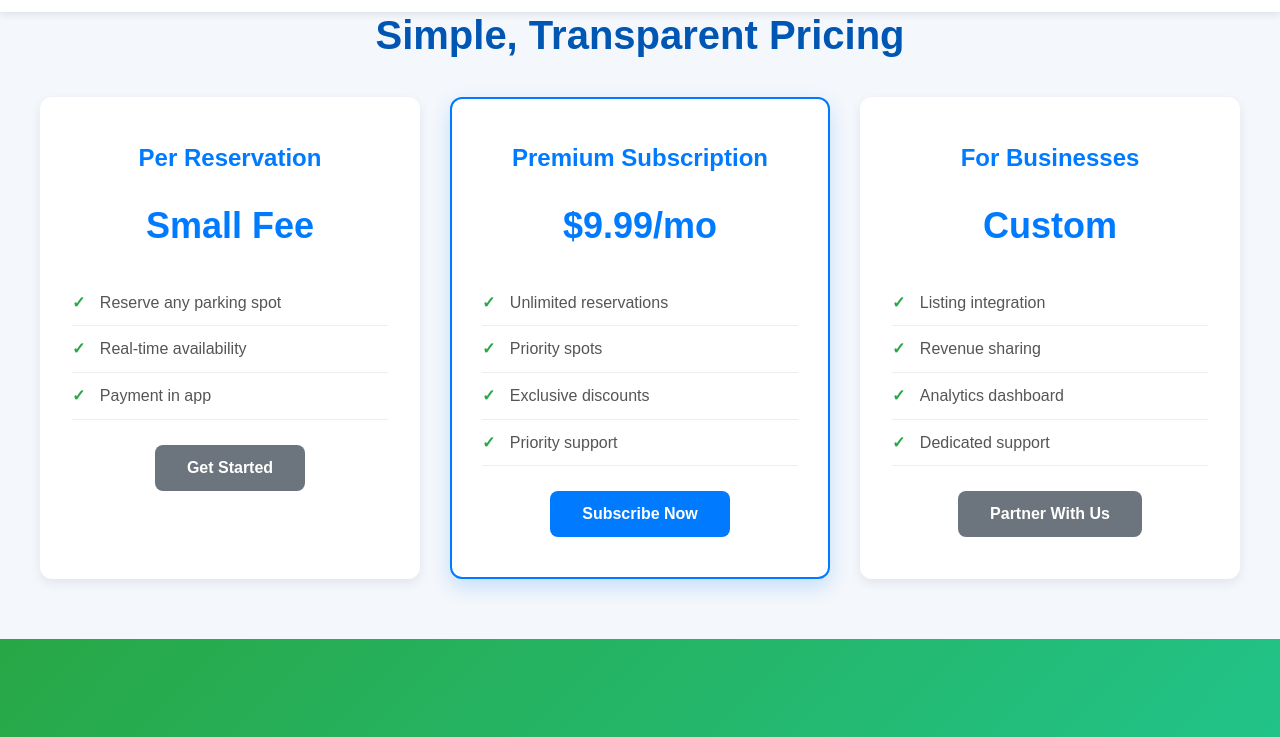
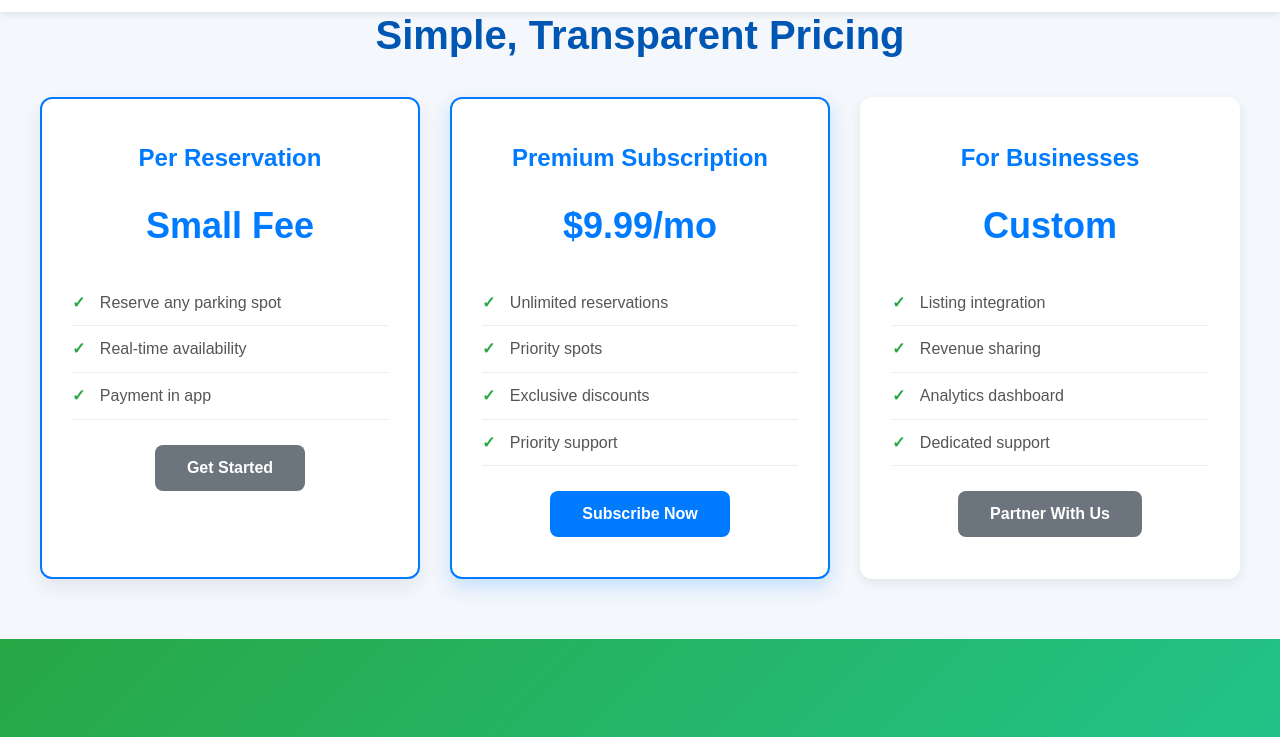
Before and after one commit to akoita0809-blip/ParkHero-, a plain HTML site: page index.html in a window 1280 px wide. In both pictures the pointer is over the element 230 px from the left and 5234 px from the top of the page. Shown: the part 4897-5634 px from the top of the page. Drawn offline with Linux system fonts and the light colour scheme.

Commit message:
Fix pricing cards

```diff
--- a/style.css
+++ b/style.css
@@ -465,6 +465,11 @@ section {
     transition: all 0.3s ease;
     border: 2px solid transparent;
 }
+.pricing-card:hover {
+    transform: translateY(-8px);
+    box-shadow: 0 8px 20px rgba(0, 0, 0, 0.08);
+    border-color :#007bff;
+}
 
 .pricing-card.featured {
     border-color: #007bff;
```
